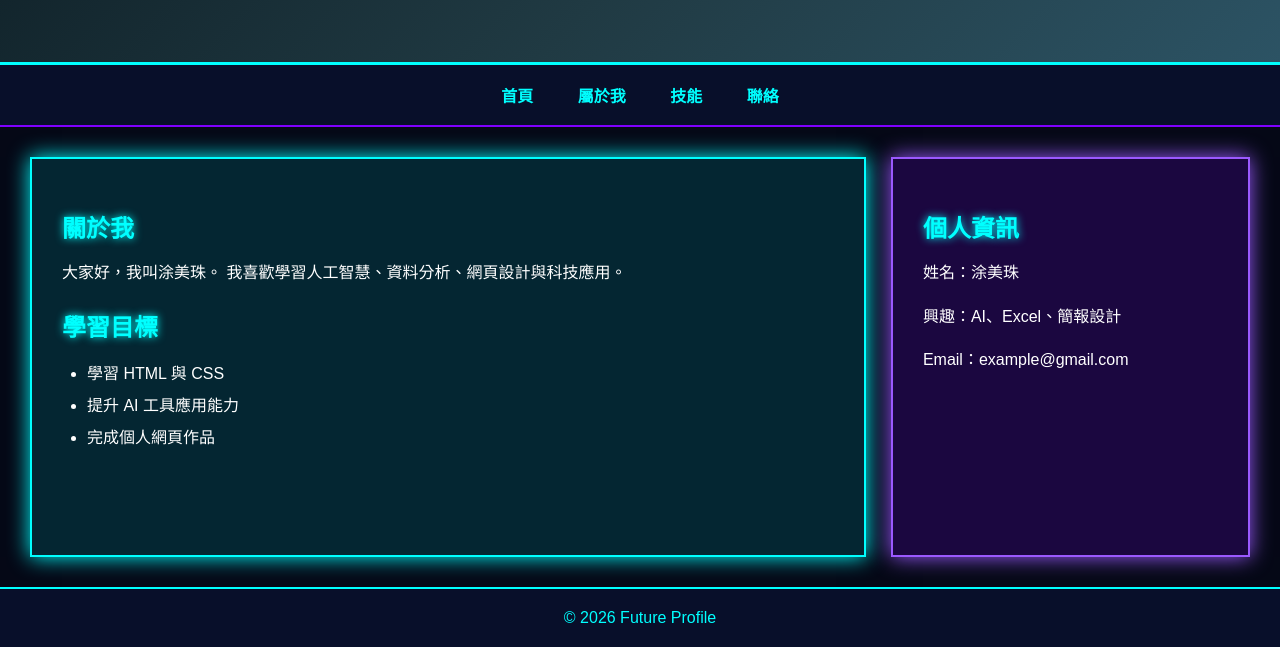
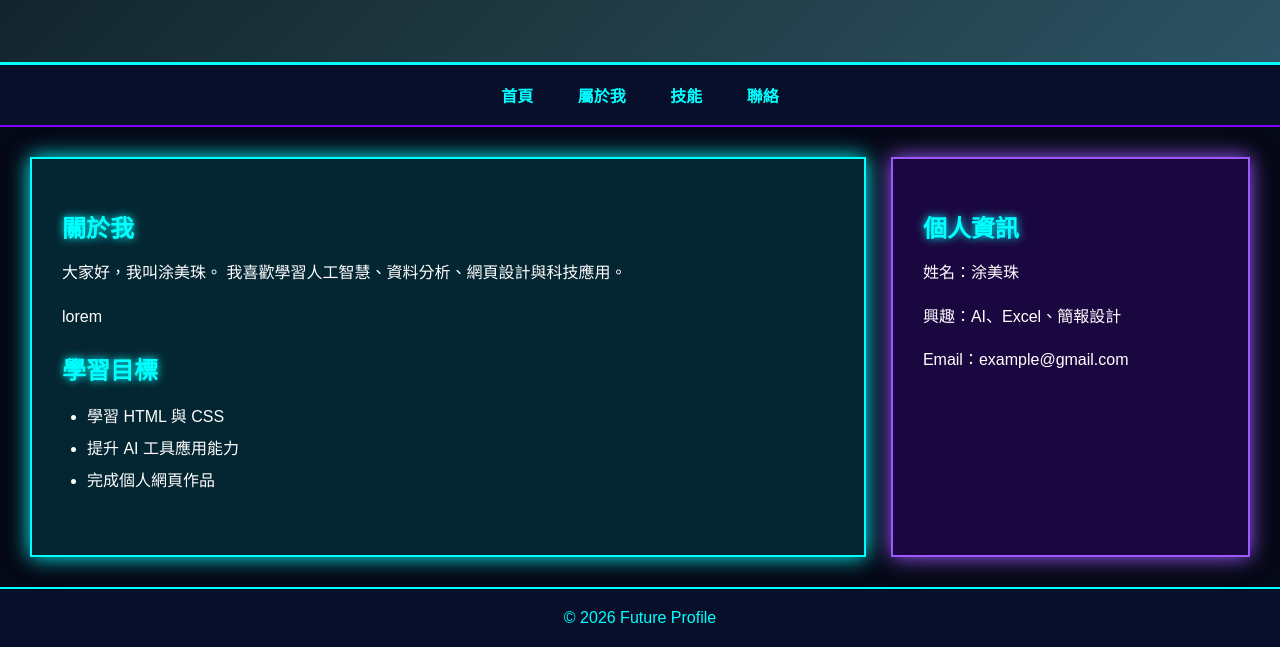
Before and after one commit to linx998888-sketch/web-1, a plain HTML site: page index.html in a window 1280 px wide. Shown: the part 153-800 px from the top of the page. Drawn offline with Linux system fonts and the light colour scheme.

Commit message:
feat:class

```diff
--- a/index.html
+++ b/index.html
@@ -28,6 +28,7 @@
                 大家好，我叫涂美珠。
                 我喜歡學習人工智慧、資料分析、網頁設計與科技應用。
             </p>
+            <p>lorem
 
             <h2>學習目標</h2>
             <ul>
```
